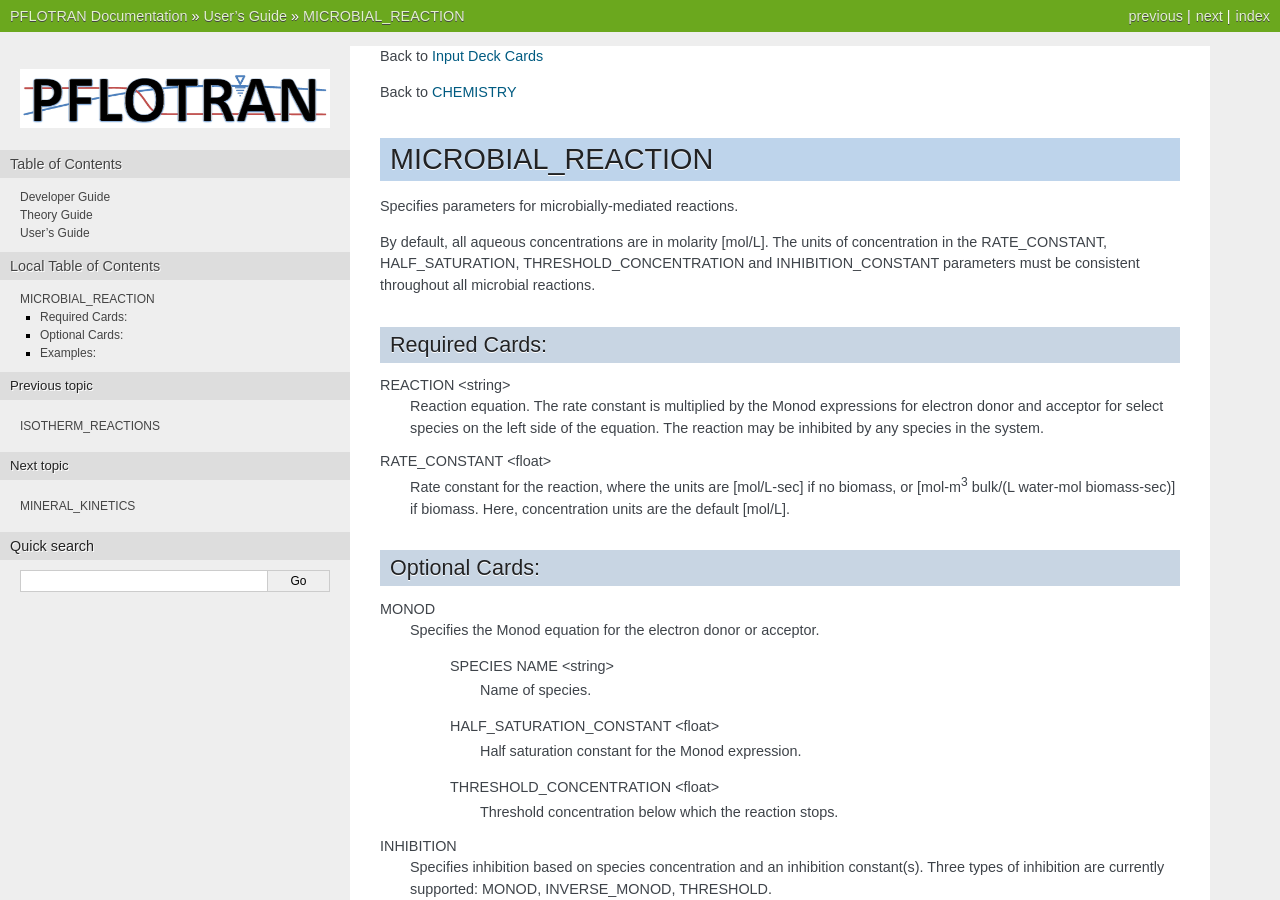
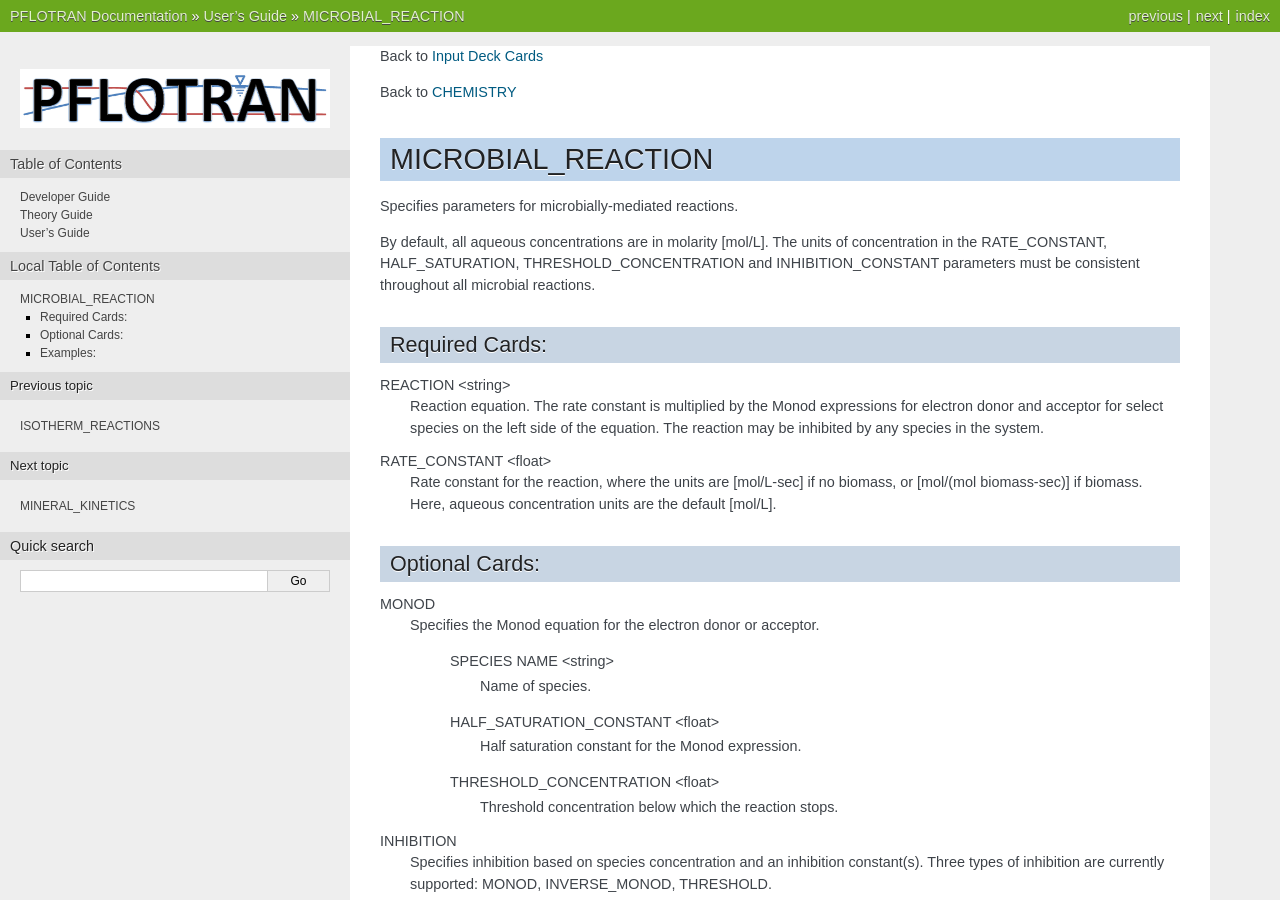
Before and after one commit to Miracloon/pflotran-documentation, a Sphinx documentation site: the page built from source/user_guide/cards/subsurface/chemistry/microbial_reaction_card.rst, in a window 1280 px wide and 900 px high. Built offline with Sphinx 7.4.7, drawn with Linux system fonts in a browser that asks for light colours.

Commit message:
fixed rate constant units in microbial reaction

```diff
--- a/source/user_guide/cards/subsurface/chemistry/microbial_reaction_card.rst
+++ b/source/user_guide/cards/subsurface/chemistry/microbial_reaction_card.rst
@@ -20,7 +20,7 @@ REACTION <string>
  equation.  The reaction may be inhibited by any species in the system.
 
 RATE_CONSTANT <float>
- Rate constant for the reaction, where the units are [mol/L-sec] if no biomass, or [mol-m\ :sup:`3` \ bulk/(L water-mol biomass-sec)] if biomass. Here, concentration units are the default [mol/L].
+ Rate constant for the reaction, where the units are [mol/L-sec] if no biomass, or [mol/(mol biomass-sec)] if biomass. Here, aqueous concentration units are the default [mol/L].
 
 Optional Cards:
 ---------------
```
